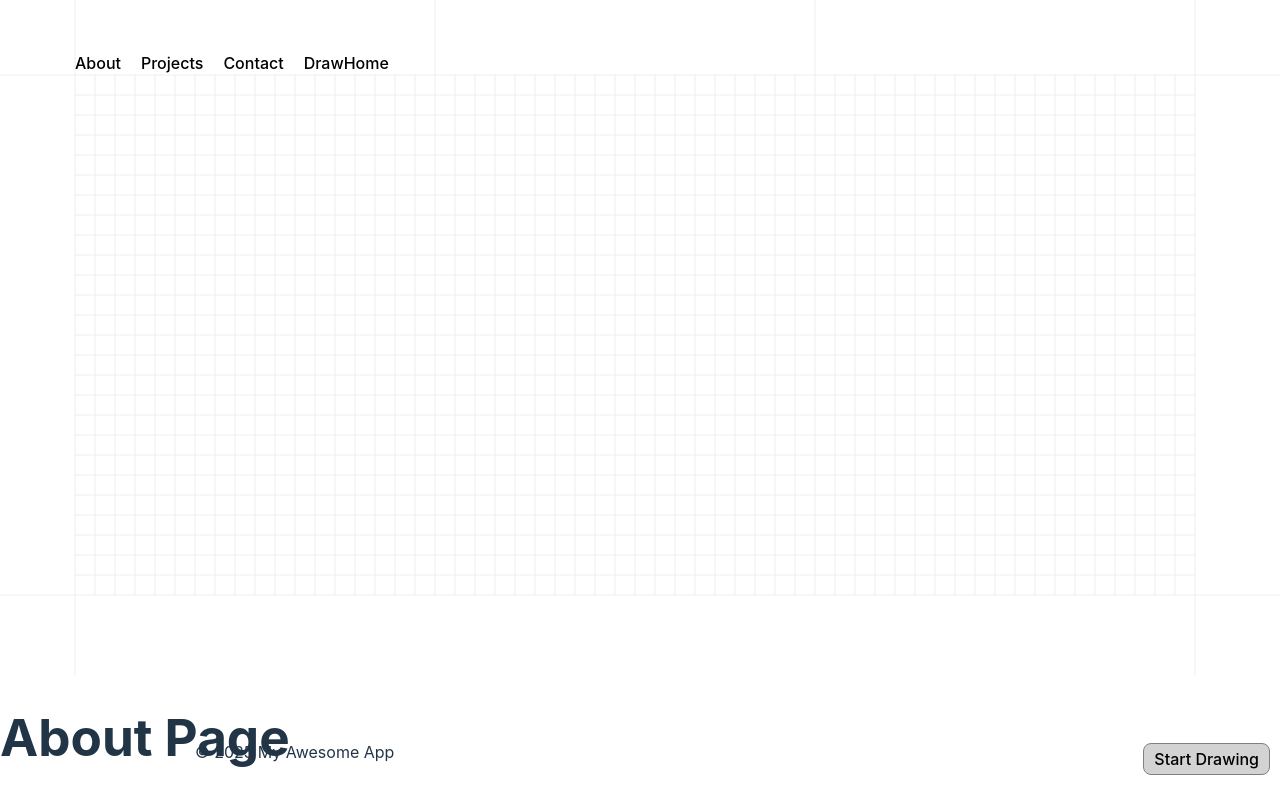
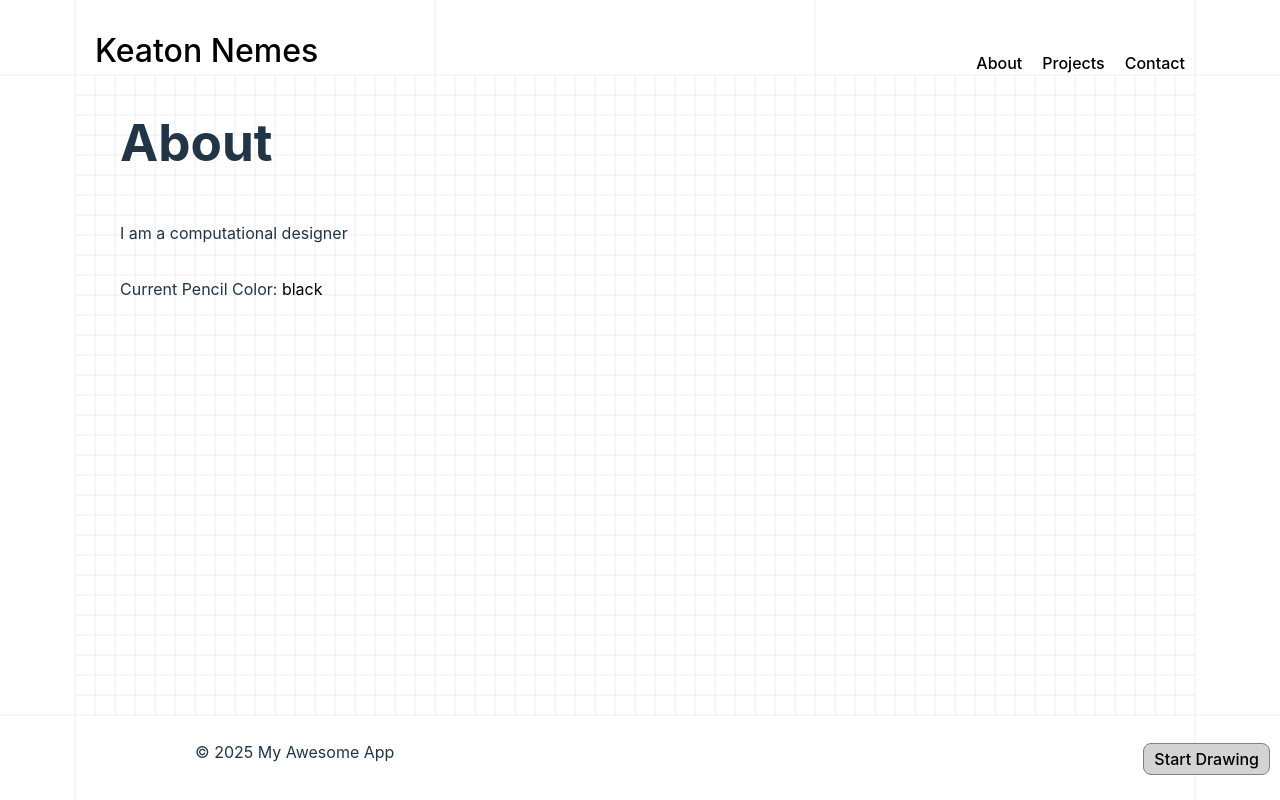
Before and after one commit to knemes/portfolio, a React (Vite) app: page /about in a window 1280 px wide. Built offline with nearby package versions, Linux system fonts and the light colour scheme.

Commit message:
Rough styling of header, moving draw button to top level

```diff
--- a/src/App.jsx
+++ b/src/App.jsx
@@ -1,19 +1,56 @@
-import React from 'react';
+import React, { useState } from 'react';
 import { BrowserRouter as Router, Routes, Route } from 'react-router-dom';
+import ButtonExpander from './components/Button/ButtonExpander';
 import Layout from './components/Layout';
 import Home from './pages/HomePage';
 import About from './pages/AboutPage';
+import Project from './pages/ProjectPage';
+import Contact from './pages/ContactPage';
 import './App.css'
 
 function App() {
+    const [isDrawing, setIsDrawing] = useState(false);
+    const [pencilColor, setPencilColor] = useState('black');
+    const [lines, setLines] = useState([]);
+    const [backgroundLines, setBackgroundLines] = useState([]);
+
+    const clearCanvas = () => {
+        setLines([]);
+        setBackgroundLines([]);
+    };
+
+
     return (
         <Router>
             <Routes>
-                <Route path="/" element={<Layout />}>
+                <Route path="/" element={<Layout
+                    isDrawing={isDrawing}
+                    setIsDrawing={setIsDrawing}
+                    pencilColor={pencilColor}
+                    setPencilColor={setPencilColor}
+                    lines={lines}
+                    setLines={setLines}
+                    backgroundLines={backgroundLines}
+                    setBackgroundLines={setBackgroundLines}
+                    clearCanvas={clearCanvas}
+                />}>
                     <Route index element={<Home />} />
                     <Route path="about" element={<About />} />
+                    <Route path="project" element={<Project />} />
+                    <Route path="contact" element={<Contact />} />
                 </Route>
             </Routes>
+            <ButtonExpander
+                isDrawing={isDrawing}
+                setIsDrawing={setIsDrawing}
+                toggleLabel={isDrawing ? "Stop Drawing" : "Start Drawing"}
+                collapseLabel="Close"
+            >
+                <button onClick={() => setPencilColor('red')} style={{ backgroundColor: 'red' }}>Red</button>
+                <button onClick={() => setPencilColor('blue')} style={{ backgroundColor: 'blue' }}>Blue</button>
+                <button onClick={() => setPencilColor('green')} style={{ backgroundColor: 'green' }}>Green</button>
+                <button onClick={clearCanvas}>Clear Canvas</button>
+            </ButtonExpander>
         </Router>
     );
 }
--- a/src/components/Button/ButtonExpander.css
+++ b/src/components/Button/ButtonExpander.css
@@ -4,7 +4,7 @@
     right: 10px;
     display: flex;
     align-items: center;
-    z-index: 2;
+    z-index: 1000;
     width: fit-content;
 }
 
--- a/src/components/Button/DrawButton.css
+++ b/src/components/Button/DrawButton.css
@@ -2,7 +2,7 @@
     position: fixed;
     bottom: 20px;
     right: 20px;
-    z-index: 2; /* Above content */
+    z-index: 1001; /* Above content */
     padding: 10px 20px;
 }
 
--- a/src/components/Footer/Footer.jsx
+++ b/src/components/Footer/Footer.jsx
@@ -1,23 +1,12 @@
 import React from 'react';
-import ButtonExpander from '../Button/ButtonExpander';
 import './Footer.css';
 
-function Footer({ isDrawing, setIsDrawing, setPencilColor, clearCanvas } ) {
+function Footer() {
     return (
         <footer className="footer"> {/* Apply the layout-footer class here */}
             <div className="footer-content">
                 <p>&copy; {new Date().getFullYear()} My Awesome App</p>
-                <ButtonExpander
-                    isDrawing={isDrawing}
-                    setIsDrawing={setIsDrawing}
-                    toggleLabel={isDrawing ? "Stop Drawing" : "Start Drawing"}
-                    collapseLabel="Close"
-                >
-                    <button onClick={() => setPencilColor('red')} style={{ backgroundColor: 'red' }}>Red</button>
-                    <button onClick={() => setPencilColor('blue')} style={{ backgroundColor: 'blue' }}>Blue</button>
-                    <button onClick={() => setPencilColor('green')} style={{ backgroundColor: 'green' }}>Green</button>
-                    <button onClick={clearCanvas}>Clear Canvas</button>
-                </ButtonExpander>
+
             </div>
         </footer>
     );
--- a/src/components/Header/Header.css
+++ b/src/components/Header/Header.css
@@ -1,28 +1,91 @@
 .header {
     background-color: transparent;
-    position: absolute;
+    /* position: absolute; Remove this! */
+    position: fixed; /* Or position: sticky; */
     z-index: 10;
-    top: 0px;
-    left: 75px;
-    right: 75px;
+    top: 0;
+    left: 95px;
+    right: 95px;
     height: 75px;
     display: flex;
+    align-items: flex-end; /* Align items vertically */
+    justify-content: space-between; /* Distribute space between left and right navs */
 }
 
-.header-content { /* Style the content container */
+.header-content {
     display: flex;
-    justify-content: space-between; /* Example: Align nav to left, h1 to right */
-    align-items: flex-end;
-    margin: 0;
-    padding: 0;
+    justify-content: space-between; /* Distribute space between left and right */
+    align-items: flex-end; /* Vertically center content */
+    width: 100%;
+    margin: 0 auto;
 }
 
-nav {
+nav a {
+    margin-bottom: 0;
+}
+
+.left-links {
+    display: flex;
+    gap: 20px;
+    align-items: flex-end;
+    font-size: 2rem;
+}
+
+.right-links {
+    display: flex;
+    gap: 20px;
+    align-items: flex-end;
+    font-size: 1rem;
+}
+
+.regular-links { /* Styles for regular links */
     display: flex;
     gap: 20px;
 }
 
-nav a {
+.right-content { /* Styles for the container of button and links */
+    display: flex;
+    align-items: center; /* Align button and links vertically */
+    justify-content: flex-end;
+}
+
+/* Styles for the dropdown menu (initially hidden) */
+.dropdown-menu {
+    display: none; /* Hidden by default */
+    position: absolute;
+    top: 100%;
+    right: 0;
+    background-color: white;
+    border: 1px solid #ccc;
+    padding: 10px;
+    z-index: 100;
+}
+
+.dropdown-menu a {
+    display: block;
+    padding: 5px;
     text-decoration: none;
     color: black;
 }
+
+/* Styles for the dropdown button (hidden on larger screens) */
+.dropdown-button {
+    display: none;
+    position: absolute;
+    right: 0;
+}
+
+/* Media query for smaller screens */
+@media (max-width: 800px) {
+    .right-links {
+        display: none; /* Hide regular links on small screens */
+    }
+
+    .dropdown-button {
+        display: block; /* Show button on small screens */
+    }
+
+    .dropdown-menu {
+        display: block; /* Show dropdown menu on small screens */
+    }
+}
--- a/src/components/Header/Header.jsx
+++ b/src/components/Header/Header.jsx
@@ -3,19 +3,33 @@ import { Link } from 'react-router-dom';
 import './Header.css'; // Import Header-specific styles
 
 function Header() {
+    const [isDropdownOpen, setIsDropdownOpen] = React.useState(false);
+
+    const toggleDropdown = () => {
+        setIsDropdownOpen(!isDropdownOpen);
+    }
+
     return (
         <header className="header">
             <div className="header-content"> {/* Container for header content */}
-                <nav className="right-links">
+                <nav className="left-links">
+                    <Link to="/">Keaton Nemes</Link>
+                </nav>
+                <nav className="right-links regular-links"> {/* Class for regular links */}
                     <Link to="/about">About</Link>
                     <Link to="/project">Projects</Link>
                     <Link to="/contact">Contact</Link>
-                    <Link to="/draw">Draw</Link>
-                    {/* Add more navigation links */}
                 </nav>
-                <nav className="left-links">
-                    <Link to="/">Home</Link>
-                </nav>
+                <button className="dropdown-button" onClick={toggleDropdown}>
+                    Menu
+                </button>
+                {isDropdownOpen && (
+                    <div className="dropdown-menu"> {/* Dropdown menu */}
+                        <Link to="/about">About</Link>
+                        <Link to="/project">Projects</Link>
+                        <Link to="/contact">Contact</Link>
+                    </div>
+                )}
                 {/* Add other header elements (logo, search bar, etc.) */}
             </div>
         </header>
--- a/src/components/Layout.jsx
+++ b/src/components/Layout.jsx
@@ -1,18 +1,15 @@
 import React, { useState, useRef, useCallback, useEffect } from 'react';
 import { Outlet } from 'react-router-dom';
+import PropTypes from 'prop-types';
 import Graph from './Graph/Graph';
 import './Layout.css';
 import Header from './Header/Header';
 import Footer from './Footer/Footer';
 
-function Layout() {
+function Layout({ isDrawing, setIsDrawing, pencilColor, setPencilColor, lines, setLines, backgroundLines, setBackgroundLines, clearCanvas }) {
     const [canvasWidth, setCanvasWidth] = useState(window.innerWidth - 200);
     const [canvasHeight, setCanvasHeight] = useState(window.innerHeight - 200);
     const [mousePos, setMousePos] = useState({ x: -100, y: -100 });
-    const [isDrawing, setIsDrawing] = useState(false);
-    const [lines, setLines] = useState([]);
-    const [backgroundLines, setBackgroundLines] = useState([]);
-    const [pencilColor, setPencilColor] = useState('black');
     const isMouseDown = useRef(false);
     const canvasRef = useRef(null);
 
@@ -79,11 +76,6 @@ function Layout() {
         }
     };
 
-    const clearCanvas = () => {
-        setLines([]);
-        setBackgroundLines([]);
-    };
-
     useEffect(() => {
         const handleResize = () => {
             setCanvasWidth(window.innerWidth);
@@ -134,9 +126,33 @@ function Layout() {
                     backgroundLines={backgroundLines} />}
             </div>
             <Outlet context={{ isDrawing, toggleDrawingMode, setPencilColor, clearCanvas, pencilColor }} />
-            <Footer isDrawing={isDrawing} setIsDrawing={setIsDrawing} setPencilColor={setPencilColor} clearCanvas={clearCanvas}/>
+            <Footer />
         </div>
     );
 }
 
+Layout.propTypes = {
+    isDrawing: PropTypes.bool.isRequired,
+    setIsDrawing: PropTypes.func.isRequired,
+    pencilColor: PropTypes.string.isRequired,
+    setPencilColor: PropTypes.func.isRequired,
+    clearCanvas: PropTypes.func.isRequired,
+    lines: PropTypes.arrayOf(PropTypes.shape({
+        x: PropTypes.number.isRequired,
+        y: PropTypes.number.isRequired,
+        color: PropTypes.string
+    })).isRequired,
+    setLines: PropTypes.func.isRequired,
+    setBackgroundLines: PropTypes.func.isRequired,
+    backgroundLines: PropTypes.arrayOf(
+        PropTypes.arrayOf( // Array of lines
+            PropTypes.shape({ // Each line is an array of points
+                x: PropTypes.number.isRequired,
+                y: PropTypes.number.isRequired,
+                color: PropTypes.string,
+            })
+        )
+    ).isRequired,
+};
+
 export default Layout;
--- a/src/pages/AboutPage.jsx
+++ b/src/pages/AboutPage.jsx
@@ -1,12 +1,16 @@
 import React from 'react';
+import { useOutletContext } from 'react-router-dom';
 
-function AboutPage() {
+function About() {
+    const { pencilColor } = useOutletContext();
+
     return (
-        <div>
-            <h1>About Page</h1>
-            {/* ... your about page content */}
+        <div className="page-content layout-main">
+            <h1>About</h1>
+            <p>I am a computational designer</p>
+            <p>Current Pencil Color: <span style={{ color: pencilColor }}>{pencilColor}</span></p>
         </div>
     );
 }
 
-export default AboutPage;
+export default About;
--- /dev/null
+++ b/src/pages/ContactPage.jsx
@@ -0,0 +1,16 @@
+import React from 'react';
+import { useOutletContext } from 'react-router-dom';
+
+function Contact() {
+    const { pencilColor } = useOutletContext();
+
+    return (
+        <div className="page-content layout-main">
+            <h1>Contact</h1>
+            <p>Reach out to talk</p>
+            <p>Current Pencil Color: <span style={{ color: pencilColor }}>{pencilColor}</span></p>
+        </div>
+    );
+}
+
+export default Contact;
```
Also changed, not shown: src/components/Footer/Footer.css (line endings or trailing spaces), src/pages/Contact.jsx (deleted), src/pages/DrawingPage.jsx (deleted).
